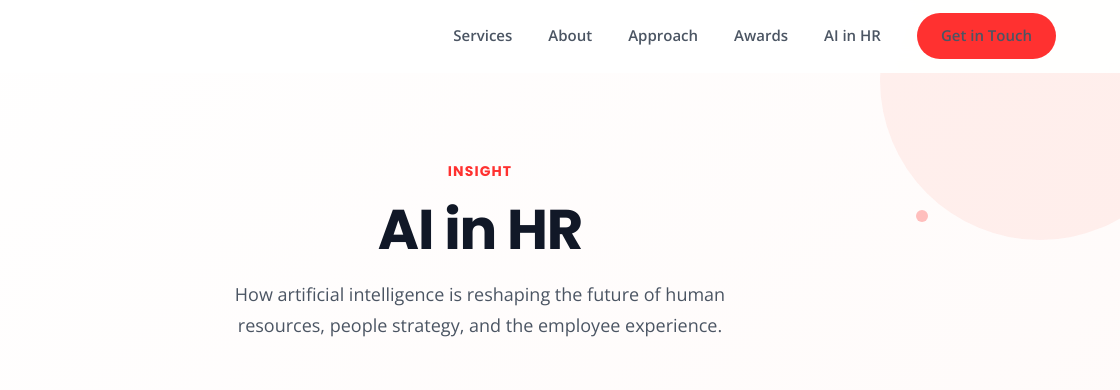
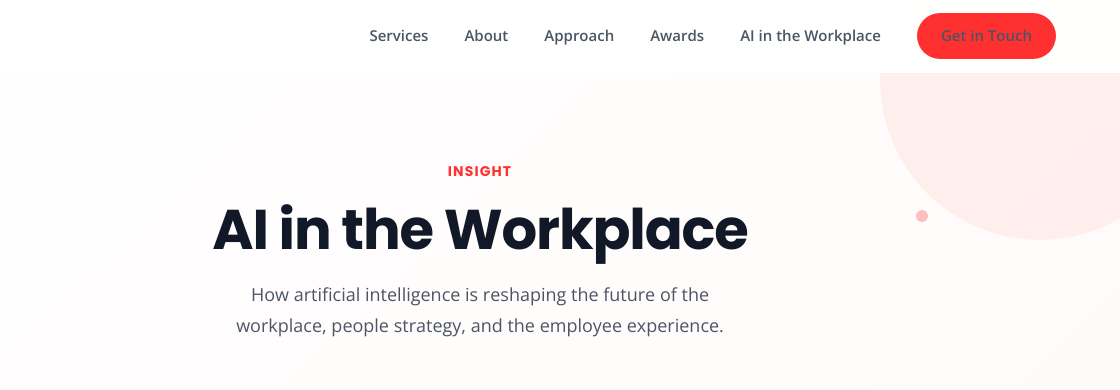
Before and after one commit to carlom13hub/Neni-Consulting-Website, a plain HTML site: page ai-in-hr.html in a window 1280 px wide. Shown: the top 390 px of the page, 160-1280 px from the left. Drawn offline with nearby package versions, Linux system fonts and the light colour scheme; animation ran at ten frames a second.

Commit message:
Rename AI in HR to AI in the Workplace
Co-Authored-By: Claude Opus 4.6 <noreply@anthropic.com>

```diff
--- a/ai-in-hr.html
+++ b/ai-in-hr.html
@@ -3,8 +3,8 @@
 <head>
     <meta charset="UTF-8">
     <meta name="viewport" content="width=device-width, initial-scale=1.0">
-    <title>AI in HR | Neni Consulting</title>
-    <meta name="description" content="Explore how artificial intelligence is transforming human resources — from talent acquisition and employee engagement to workforce planning and people analytics.">
+    <title>AI in the Workplace | Neni Consulting</title>
+    <meta name="description" content="Explore how artificial intelligence is transforming the workplace — from talent acquisition and employee engagement to workforce planning and people analytics.">
     <link rel="icon" type="image/png" href="brand_assets/favicon.png">
     <link rel="preconnect" href="https://fonts.googleapis.com">
     <link rel="preconnect" href="https://fonts.gstatic.com" crossorigin>
@@ -32,7 +32,7 @@
                 <li><a href="index.html#about">About</a></li>
                 <li><a href="index.html#approach">Approach</a></li>
                 <li><a href="awards.html">Awards</a></li>
-                <li><a href="ai-in-hr.html">AI in HR</a></li>
+                <li><a href="ai-in-hr.html">AI in the Workplace</a></li>
                 <li><a href="index.html#contact" class="btn btn-primary btn-sm">Get in Touch</a></li>
             </ul>
         </div>
@@ -47,8 +47,8 @@
         </div>
         <div class="container">
             <p class="section-label">Insight</p>
-            <h1>AI in HR</h1>
-            <p class="awards-page-subtitle">How artificial intelligence is reshaping the future of human resources, people strategy, and the employee experience.</p>
+            <h1>AI in the Workplace</h1>
+            <p class="awards-page-subtitle">How artificial intelligence is reshaping the future of the workplace, people strategy, and the employee experience.</p>
         </div>
     </header>
 
@@ -131,7 +131,7 @@
     <section class="contact" id="contact">
         <div class="container awards-cta-container">
             <p class="section-label section-label-light">Get Started</p>
-            <h2>Ready to explore AI in your HR strategy?</h2>
+            <h2>Ready to explore AI in your workplace strategy?</h2>
             <p>Let's discuss how AI can complement your people strategy and drive meaningful results for your organisation.</p>
             <a href="index.html#contact" class="btn btn-cta">Start a Conversation</a>
         </div>
@@ -151,7 +151,7 @@
                         <li><a href="index.html#about">About</a></li>
                         <li><a href="index.html#approach">Approach</a></li>
                         <li><a href="awards.html">Awards</a></li>
-                        <li><a href="ai-in-hr.html">AI in HR</a></li>
+                        <li><a href="ai-in-hr.html">AI in the Workplace</a></li>
                         <li><a href="index.html#contact">Contact</a></li>
                     </ul>
                 </div>
```
Also changed, not shown: awards.html (+2 -2 lines), index.html (+3 -3 lines).
